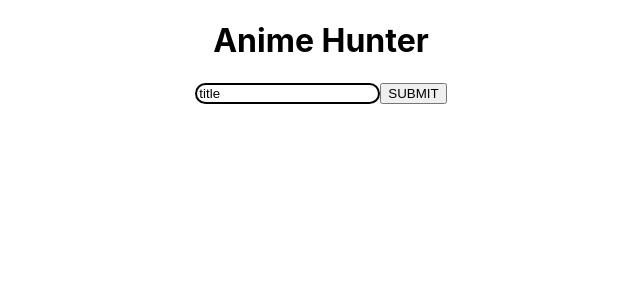
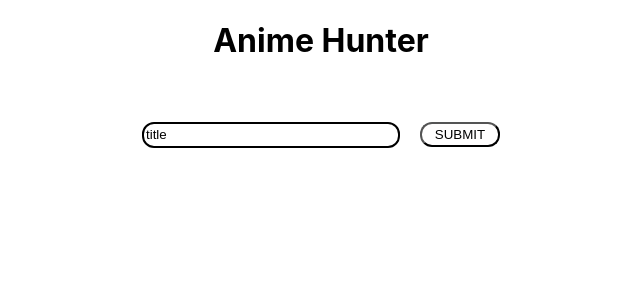
Before and after one commit to LordSchwifty/anime-hunter, a React (Create React App) app: page / in a window 1280 px wide. Shown: the top 300 px of the page, without its empty margins (319-959 px from the left). Built offline with nearby package versions, Linux system fonts and the light colour scheme.

Commit message:
add movie functional component and show work on Top component

```diff
--- a/src/App/App.js
+++ b/src/App/App.js
@@ -16,6 +16,7 @@ class App extends Component {
      < div className="App">
       <Navbar />
       <Search />
+      <Top movies={this.state.topAnime}/>
      </div>
     )
   }
--- a/src/Movie/Movie.js
+++ b/src/Movie/Movie.js
@@ -0,0 +1,14 @@
+import React from 'react'
+import './Movie.css'
+
+const Movie = ({ title, rating, image }) => {
+    return (
+        <div className='movie-card'>
+            <img src={image} alt={title}></img>
+            <p className='movie-title'>{title}</p>
+            <p className='movie-rating'>{rating}</p>
+        </div>
+    )
+}
+
+export default Movie;
--- a/src/Search/Search.css
+++ b/src/Search/Search.css
@@ -1,4 +1,5 @@
 .search-section {
+    margin-top: 40px;
     width: 100%;
     height: 100px;
     display: flex;
@@ -6,6 +7,16 @@
 }
 
 .search-field {
+    height: 20px;
+    width: 250px;
     border: 2px solid black;
     border-radius: 12px;
 }
+
+.submit-btn {
+    margin-left: 20px;
+    background-color: rgb(255, 254, 254);
+    border-radius: 12px;
+    height: 25px;
+    width: 80px;
+}
--- a/src/Search/Search.js
+++ b/src/Search/Search.js
@@ -11,7 +11,7 @@ const Search = () => {
               name='title'
               value='title'
               />
-            <button>SUBMIT</button>
+            <button className='submit-btn'>SUBMIT</button>
         </form>
        </div>
     )
--- a/src/Top/Top.js
+++ b/src/Top/Top.js
@@ -0,0 +1,14 @@
+import React from 'react'
+import './Top.css'
+import Movie from '../Movie/Movie'
+
+const Top = ({ movies }) => {
+
+    return (
+        <div className='movie-section'>
+           {movies}
+        </div>
+    )
+}
+
+export default Top;
```
